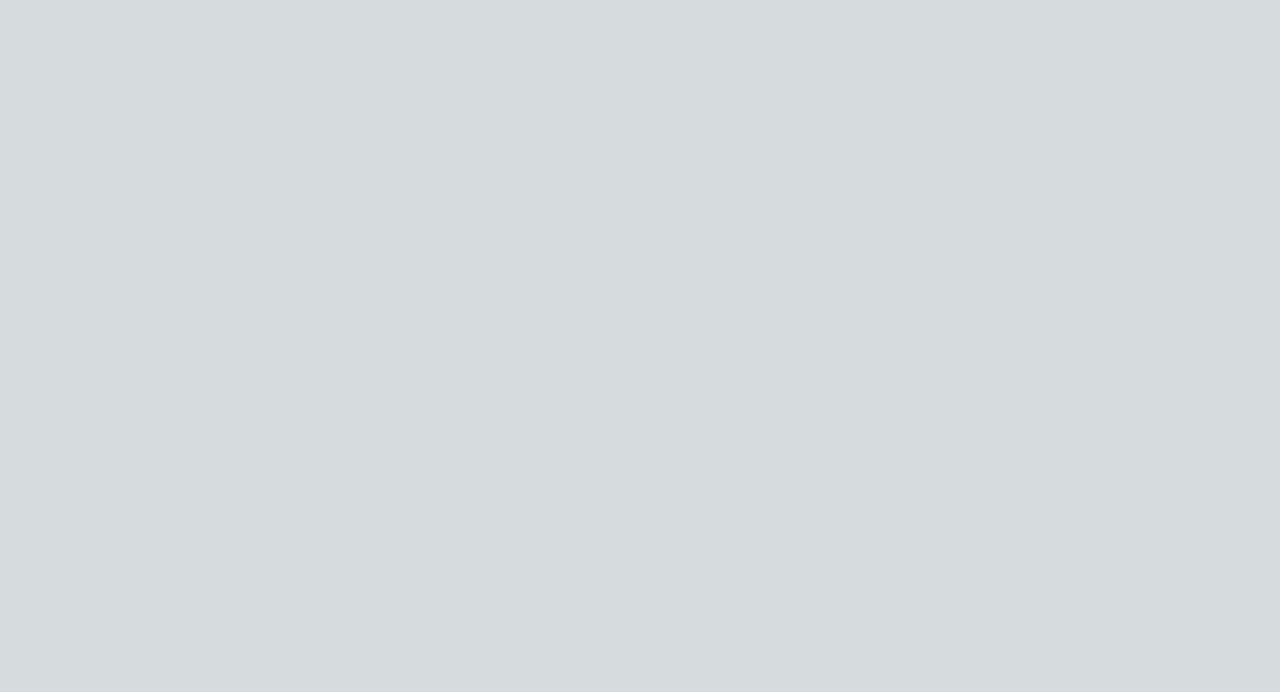
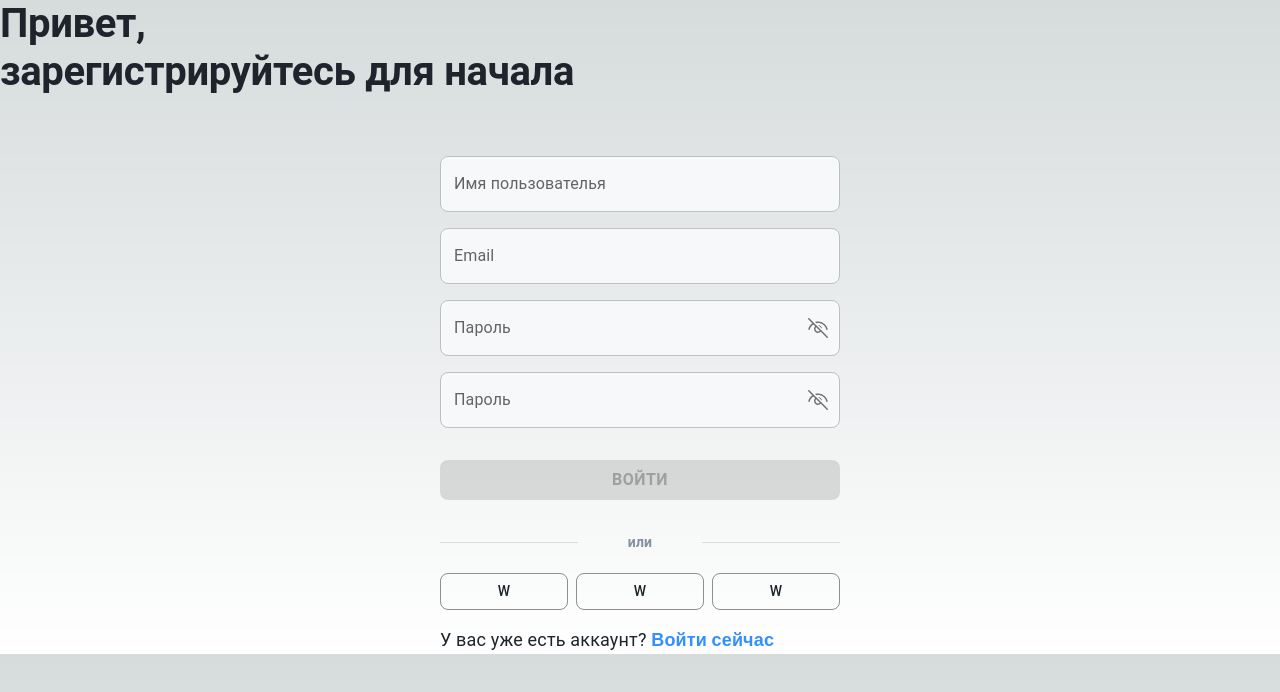
Before and after one commit to bezbak/Excses, a Next.js app in the folder frontend/: page /user/registration in a window 1280 px wide. Shown: the top 692 px of the page. Built offline with nearby package versions, Linux system fonts and the light colour scheme.

Commit message:
registration page and emailRequest page закончены почти

```diff
--- a/frontend/pages/_app.tsx
+++ b/frontend/pages/_app.tsx
@@ -41,14 +41,18 @@ const theme = createTheme({
     }
   },
   typography:{
-    fontSize:20,
+    body1:{
+      fontSize:22,
+    },
     h1: {
       fontSize: '48px',
-      fontWeight: 700
+      fontWeight: 700,
+      whiteSpace:'nowrap',
     },
     h2: {
       fontSize: '40px',
-      fontWeight: 700
+      fontWeight: 700,
+      whiteSpace:'nowrap',
     },
     h3: {
       fontSize: '32px',
--- a/frontend/pages/user/confiramation.tsx
+++ b/frontend/pages/user/confiramation.tsx
@@ -0,0 +1,11 @@
+
+
+function Confiramation() {
+  return (
+    <div>
+
+    </div>
+  )
+}
+
+export default Confiramation;
--- /dev/null
+++ b/frontend/pages/user/emailRequest.tsx
@@ -0,0 +1,43 @@
+import React from 'react'
+import Link from "next/link"
+import { Typography, TextField, FormControl, InputLabel, OutlinedInput, InputAdornment, IconButton, Button, Box, Divider,} from "@mui/material"
+
+function EmailRequest() {
+    const [email, setEmail] = React.useState('');
+    const handleEmailChange = (event: React.ChangeEvent<HTMLInputElement>) => {
+        setEmail(event.target.value)
+      }
+  return (
+    <div className="registration">
+
+      <Typography variant="h2" sx={{ color: "primary.main" }}>
+      Забыли пароль?
+      </Typography>
+
+      <Box sx={{ mx:"auto", maxWidth: 400, width: "100%" }}>
+      <Typography sx={{ color: "secondary.main", textAlign: "left", mt:2.5}}>
+      Пожалуйста напишите адрес вашей электронной почты для получения кода
+      </Typography>
+        <TextField
+            type='email'
+            name='email'
+          sx={{ mt:2, width: "100%", }}
+          value={email} onChange={handleEmailChange}
+          id='outlined-adornment'
+          label="Email"
+        />
+
+
+        {/* <Link href="/" className="block w-fit ml-auto no-underline font-bold hover:underline">Забыли пароль?</Link> */}
+        <Button disabled={true} type="submit" variant="contained" sx={{ my:4, width: "100%", bgcolor: "#1E232C", fontSize: 16, fontWeight: 700, color: 'white', borderRadius: 2, ":hover": {} }}>Войти</Button>
+
+
+
+        <Typography sx={{mt:2,fontSize:"18px"}}>Вспомнили пароль?<Link href='/user/registration' className="font-bold text-info">Войти</Link></Typography>
+      </Box>
+
+    </div>
+  )
+}
+
+export default EmailRequest
--- a/frontend/pages/user/login.tsx
+++ b/frontend/pages/user/login.tsx
@@ -1,12 +1,7 @@
 import Link from "next/link"
 import { Typography, TextField, FormControl, InputLabel, OutlinedInput, InputAdornment, IconButton, Button, Box, Divider,} from "@mui/material"
 import { VscEyeClosed, VscEye } from "react-icons/vsc"
-
-
 import React from "react";
-
-
-
 
 function Login() {
 
@@ -34,17 +29,19 @@ function Login() {
         Рады видеть тебя снова.
       </Typography>
 
-      <Box sx={{ mx:"auto", maxWidth: 400, width: "100%" }}>
+      <Box sx={{ mx:"auto", maxWidth: 400,  width: "100%" }}>
 
         <TextField
+          type="text"
+          name="username"
           sx={{ mt: '60px', width: "100%", }}
           value={userName} onChange={handleUserNameChange}
           id='outlined-adornment'
-          label="Please enter text"
+          label="Имя пользователья"
         />
 
         <FormControl sx={{ my: 2, width: "100%" }} variant="outlined">
-          <InputLabel htmlFor="outlined-adornment-password">Password</InputLabel>
+          <InputLabel htmlFor="outlined-adornment-password">Пароль</InputLabel>
           <OutlinedInput
             value={password}
             onChange={handlePasswordChange}
@@ -58,7 +55,7 @@ function Login() {
                   onMouseDown={handleMouseDownPassword}
                   edge="end"
                 >
-                  {showPassword ? <VscEyeClosed /> : <VscEye />}
+                  {showPassword ? <VscEye />: <VscEyeClosed />}
                 </IconButton>
               </InputAdornment>
             }
@@ -75,7 +72,7 @@ function Login() {
           <Button variant="outlined" sx={{width:"100%", mt:2.5,borderRadius: 2}}>W</Button>
         </Box>
 
-        <Typography sx={{mt:2,fontSize:"18px"}}>У вас нет аккаунта? <Link href='/user/registration' className="font-bold info">Зарегистрируйтесь</Link></Typography>
+        <Typography sx={{mt:2,fontSize:"18px"}}>У вас нет аккаунта? <Link href='/user/registration' className="font-bold text-info">Зарегистрируйтесь</Link></Typography>
       </Box>
 
     </div>
--- a/frontend/pages/user/registration.tsx
+++ b/frontend/pages/user/registration.tsx
@@ -1,9 +1,128 @@
 import React from 'react'
-import PropTypes from 'prop-types'
+
+import Link from "next/link"
+import { Typography, TextField, FormControl, InputLabel, OutlinedInput, InputAdornment, IconButton, Button, Box, Divider,} from "@mui/material"
+import { VscEyeClosed, VscEye } from "react-icons/vsc"
 
 function Registration() {
+
+  const [userName, setUserName] = React.useState('');
+  const [email, setEmail] = React.useState('');
+
+  const [password, setPassword] = React.useState('');
+  const [showPassword, setShowPassword] = React.useState(false);
+
+  const [passwordCopy, setPasswordCopy] = React.useState('');
+  const [showPasswordCopy, setShowPasswordCopy] = React.useState(false);
+
+
+  const handleUserNameChange = (event: React.ChangeEvent<HTMLInputElement>) => {
+    setUserName(event.target.value)
+  }
+  const handleEmailChange = (event: React.ChangeEvent<HTMLInputElement>) => {
+    setEmail(event.target.value)
+  }
+  const handlePasswordChange = (event: React.ChangeEvent<HTMLInputElement>) => {
+    setPassword(event.target.value)
+  }
+  const handlePasswordCopyChange = (event: React.ChangeEvent<HTMLInputElement>) => {
+    setPasswordCopy(event.target.value)
+  }
+  const handleClickShowPassword = () => setShowPassword((show) => !show);
+  const handleMouseDownPassword = (event: React.MouseEvent<HTMLButtonElement>) => {
+    event.preventDefault();
+  };
+  const handleClickShowPasswordCopy = () => setShowPasswordCopy((show) => !show);
+  const handleMouseDownPasswordCopy = (event: React.MouseEvent<HTMLButtonElement>) => {
+    event.preventDefault();
+  };
+
   return (
-    <div>
+    <div className="registration">
+
+      <Typography variant="h2" sx={{ color: "primary.main" }}>
+            Привет, <br/>
+      зарегистрируйтесь для начала
+      </Typography>
+
+      <Box sx={{ mx:"auto", maxWidth: 400, width: "100%" }}>
+
+        <TextField
+          name='username'
+          type='text'
+          sx={{ mt: '60px', width: "100%", }}
+          value={userName} onChange={handleUserNameChange}
+          id='outlined-adornment'
+          label="Имя пользователья"
+        />
+        <TextField
+          type="email"
+          name="email"
+          sx={{ mt:2, width: "100%", }}
+          value={email} onChange={handleEmailChange}
+          id='outlined-adornment'
+          label="Email"
+        />
+
+        <FormControl sx={{ mt: 2, width: "100%" }} variant="outlined">
+          <InputLabel htmlFor="outlined-adornment-password">Пароль</InputLabel>
+          <OutlinedInput
+
+            value={password}
+            onChange={handlePasswordChange}
+            id="outlined-adornment-password"
+            type={showPassword ? 'text' : 'password'}
+            endAdornment={
+              <InputAdornment position="end">
+                <IconButton
+                  aria-label="toggle password visibility"
+                  onClick={handleClickShowPassword}
+                  onMouseDown={handleMouseDownPassword}
+                  edge="end"
+                >
+                  {showPassword ? <VscEye /> : <VscEyeClosed />}
+                </IconButton>
+              </InputAdornment>
+            }
+            label="Password"
+          />
+        </FormControl>
+
+        <FormControl sx={{ mt: 2, width: "100%" }} variant="outlined">
+          <InputLabel htmlFor="outlined-adornment-password">Пароль</InputLabel>
+          <OutlinedInput
+            value={passwordCopy}
+            onChange={handlePasswordCopyChange}
+            id="outlined-adornment-password"
+            type={showPasswordCopy ? 'text' : 'password'}
+            endAdornment={
+              <InputAdornment position="end">
+                <IconButton
+                  aria-label="toggle password visibility"
+                  onClick={handleClickShowPasswordCopy}
+                  onMouseDown={handleMouseDownPasswordCopy}
+                  edge="end"
+                >
+                  {showPasswordCopy ? <VscEye />:<VscEyeClosed />}
+                </IconButton>
+              </InputAdornment>
+            }
+            label="Password"
+          />
+        </FormControl>
+
+        {/* <Link href="/" className="block w-fit ml-auto no-underline font-bold hover:underline">Забыли пароль?</Link> */}
+        <Button disabled={true} type="submit" variant="contained" sx={{ my:4, width: "100%", bgcolor: "#1E232C", fontSize: 16, fontWeight: 700, color: 'white', borderRadius: 2, ":hover": {} }}>Войти</Button>
+
+        <Divider><Typography sx={{fontSize:14, color:"secondary.main", fontWeight:600, px:5}}>или</Typography></Divider>
+        <Box sx={{display:"flex"}}>
+          <Button variant="outlined" sx={{width:"100%", mr:1, mt:2.5,borderRadius: 2}}>W</Button>
+          <Button variant="outlined" sx={{width:"100%", mr:1, mt:2.5,borderRadius: 2}}>W</Button>
+          <Button variant="outlined" sx={{width:"100%", mt:2.5,borderRadius: 2}}>W</Button>
+        </Box>
+
+        <Typography sx={{mt:2,fontSize:"18px"}}>У вас уже есть аккаунт?  <Link href='/user/registration' className="font-bold text-info">Войти сейчас</Link></Typography>
+      </Box>
 
     </div>
   )
--- a/frontend/styles/user.scss
+++ b/frontend/styles/user.scss
@@ -2,15 +2,4 @@
     height: 99vh;
     background-color: white;
     color:  rgb(30, 35, 44);
-
-    .twin{
-        padding: 100px 80px ;
-        width: 50%;
-        text-align: center;
-        border: solid;
-        img{
-            margin: auto;
-        }
-
-    }
 }
--- a/frontend/tailwind.config.js
+++ b/frontend/tailwind.config.js
@@ -12,6 +12,9 @@ module.exports = {
         'gradient-conic':
           'conic-gradient(from 180deg at 50% 50%, var(--tw-gradient-stops))',
       },
+      colors: {
+        'info': "#3190FF"
+      }
     },
   },
   plugins: [],
```
Also changed, not shown: frontend/pages/user/index.tsx (+26 -11 lines), frontend/assets/all-images/Eilibay.svg (added), frontend/assets/all-images/ExcsesLogo.svg (deleted).
